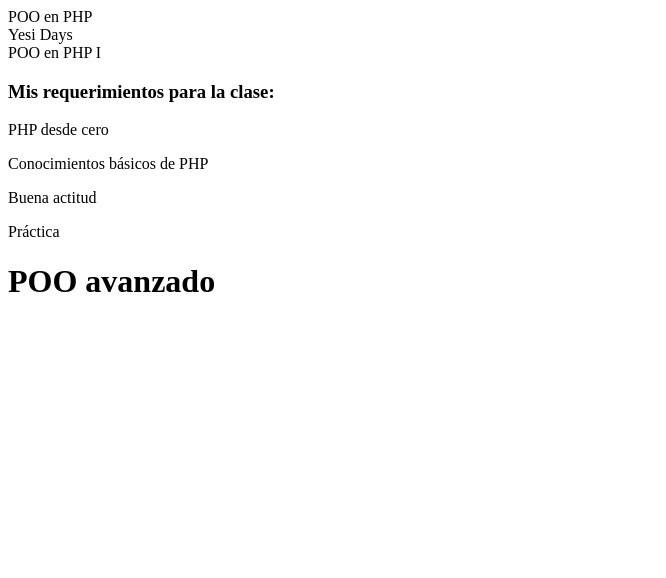
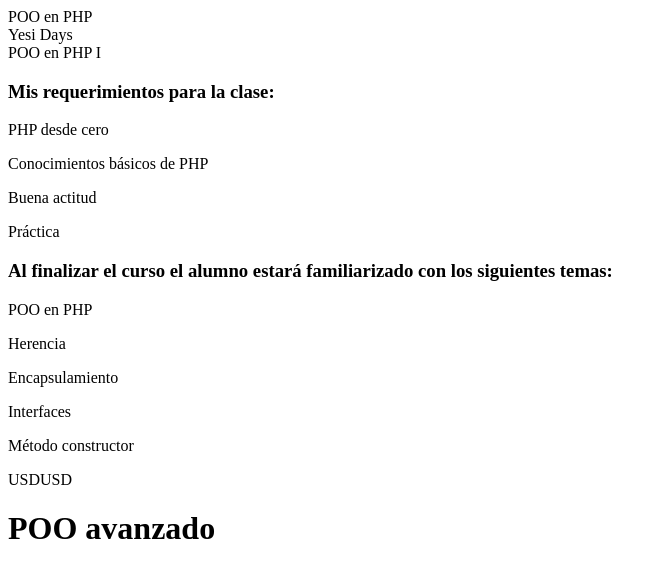
Before and after one commit to danielt8a/poo_php, a PHP site: page / in a window 1280 px wide. Shown: the top 578 px of the page, without its empty margins (0-666 px from the left). Run offline with PHP 8.4, Linux system fonts and the light colour scheme.

Commit message:
Propiedades estáticas

```diff
--- a/includes/curso.inc.php
+++ b/includes/curso.inc.php
@@ -22,7 +22,10 @@
 		private $costo;
 		private $disponible;
 		private $listado;
-		private $conocimiento;
+
+		#Atributo estático
+		public static $moneda = 'USD';
+
 
 		//Creación del constructor
 
@@ -33,6 +36,11 @@
 			$this->costo = $costo;
 			$this->disponible = $disponible;
 	}
+
+		#Destructor
+		// public function __destruct(){
+		// 	echo "Destruyendo ".$this->titulo."<br>";
+		// }
 
 		#Encapsulación
 		#Getter - Setter
@@ -66,16 +74,20 @@
 		}
 
 		public function asignarConocimiento($listado){
-			$this->conocimiento = $conocimiento;
+			$this->listado = $listado;
 
 		}
 
 		public function obtenerConocimiento(){
-			if(!empty($this->conocimiento)){
-				foreach ($this->conocimiento as $lista) {
+			if(!empty($this->listado)){
+				foreach ($this->listado as $lista) {
 					echo "<p>".$lista."</p>";
 				}
 			}
+		}
+
+		static function obtenerDenominacion(){
+			return self::$moneda;
 		}
 
 
--- a/index.php
+++ b/index.php
@@ -29,6 +29,14 @@
 
 			$curso1->obtenerRequerimiento();
 
+			$curso1->asignarConocimiento(['POO en PHP', 'Herencia', 'Encapsulamiento', 'Interfaces', 'Método constructor']);
+			echo "<h3>Al finalizar el curso el alumno estará familiarizado con los siguientes temas:</h3>";
+			$curso1->obtenerConocimiento();
+
+			echo Curso::$moneda;
+			echo Curso::obtenerDenominacion();
+
+
 		?>
 		<header>
 			<h1>POO avanzado</h1>
```
